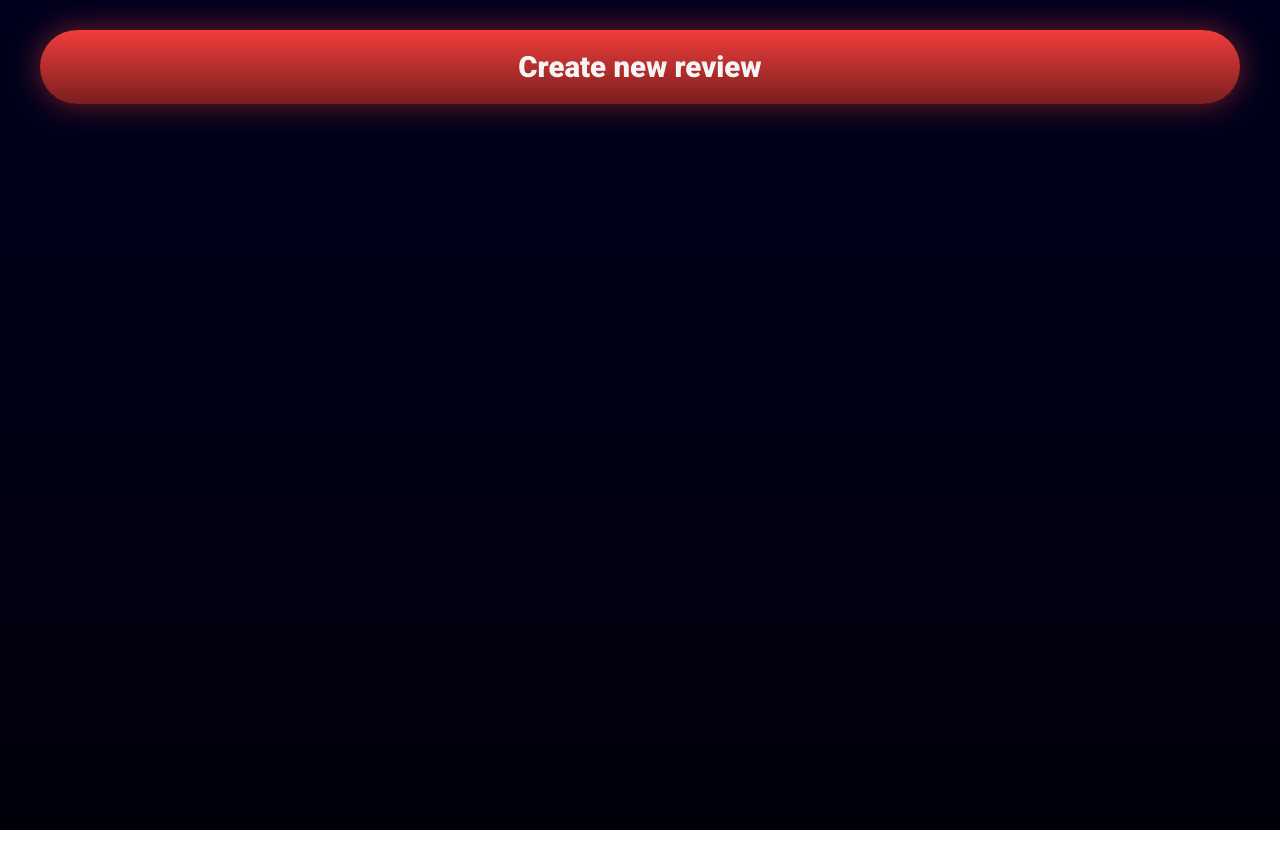
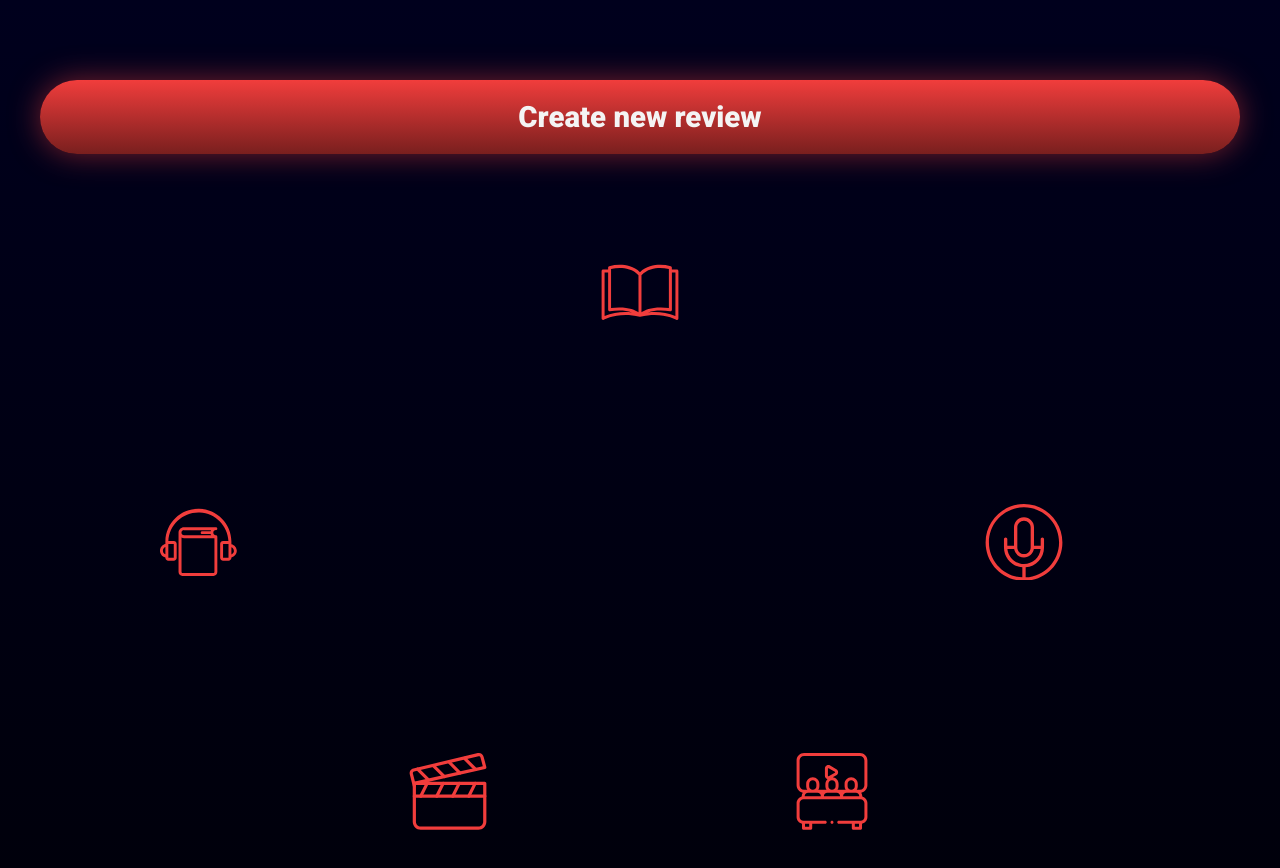
Before and after one commit to maximiliangustmann/capstone-project, a React (Create React App) app: page / in a window 1280 px wide. Shown: the top 868 px of the page. Before the commit the page ends 830 px from the top, so only its background shows below. Built offline with nearby package versions, Linux system fonts and the light colour scheme.

Commit message:
Change Icon placement

```diff
--- a/src/components/CreateButton.js
+++ b/src/components/CreateButton.js
@@ -23,5 +23,5 @@ const StyledNavLink = styled(NavLink)`
   color: var(--main-white);
   font-weight: 900;
   padding: 20px;
-  margin: 30px 40px 20px;
+  margin: 80px 40px 20px;
 `
--- a/src/components/NavIcons.js
+++ b/src/components/NavIcons.js
@@ -20,44 +20,45 @@ export default function NavIcons() {
 
 const IconWrapper = styled.div`
   display: grid;
-  grid-template-columns: 0.1fr 0.1fr 0.1fr 0.1fr 0.1fr;
+  grid-template-columns: 0.15fr 0.15fr 0.15fr 0.15fr 0.15fr;
   grid-template-rows: 1fr 1fr 1fr;
-  row-gap: 20%;
+  row-gap: 30%;
   fill: var(--main-red);
   justify-content: center;
+  margin-top: 100px;
 `
 
 const BookIcon = styled(Book)`
-  height: 80%;
-  width: 80%;
+  height: 100%;
+  width: 100%;
   grid-column: 3;
   grid-row: 1;
 `
 
 const AudiobookIcon = styled(Audiobook)`
-  height: 80%;
-  width: 80%;
+  height: 100%;
+  width: 100%%;
   grid-column: 1;
   grid-row: 2;
 `
 
 const PodcastIcon = styled(Podcast)`
-  height: 80%;
-  width: 80%;
+  height: 100%;
+  width: 100%;
   grid-column: 5;
   grid-row: 2;
 `
 
 const FilmIcon = styled(Film)`
-  height: 80%;
-  width: 80%;
+  height: 100%;
+  width: 100%;
   grid-column: 2;
   grid-row: 3;
 `
 
 const SeriesIcon = styled(Series)`
-  height: 80%;
-  width: 80%;
+  height: 100%;
+  width: 100%;
   grid-column: 4;
   grid-row: 3;
 `
--- a/src/pages/Dashboard.js
+++ b/src/pages/Dashboard.js
@@ -1,10 +1,12 @@
 import React from 'react'
 import CreateButton from '../components/CreateButton'
+import NavIcons from '../components/NavIcons'
 
 export default function Dashboard() {
   return (
     <>
       <CreateButton />
+      <NavIcons />
     </>
   )
 }
```
